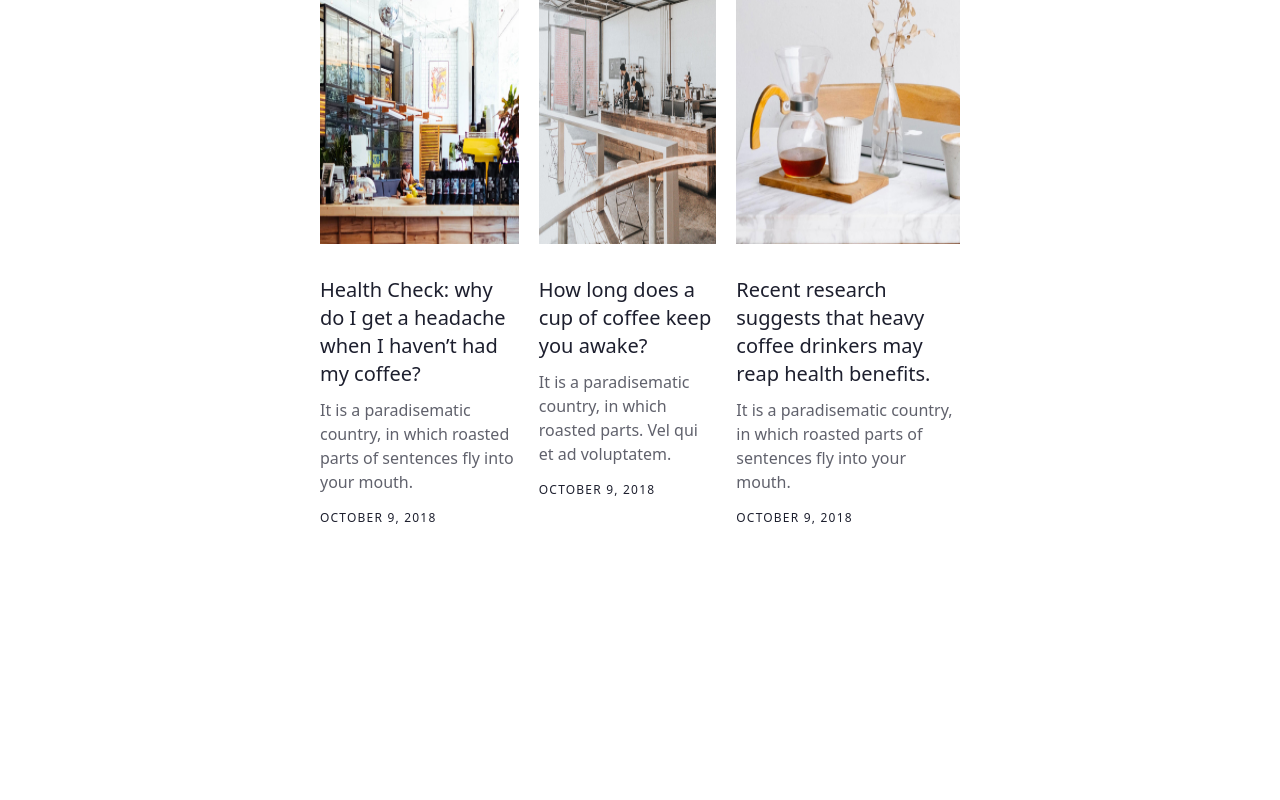
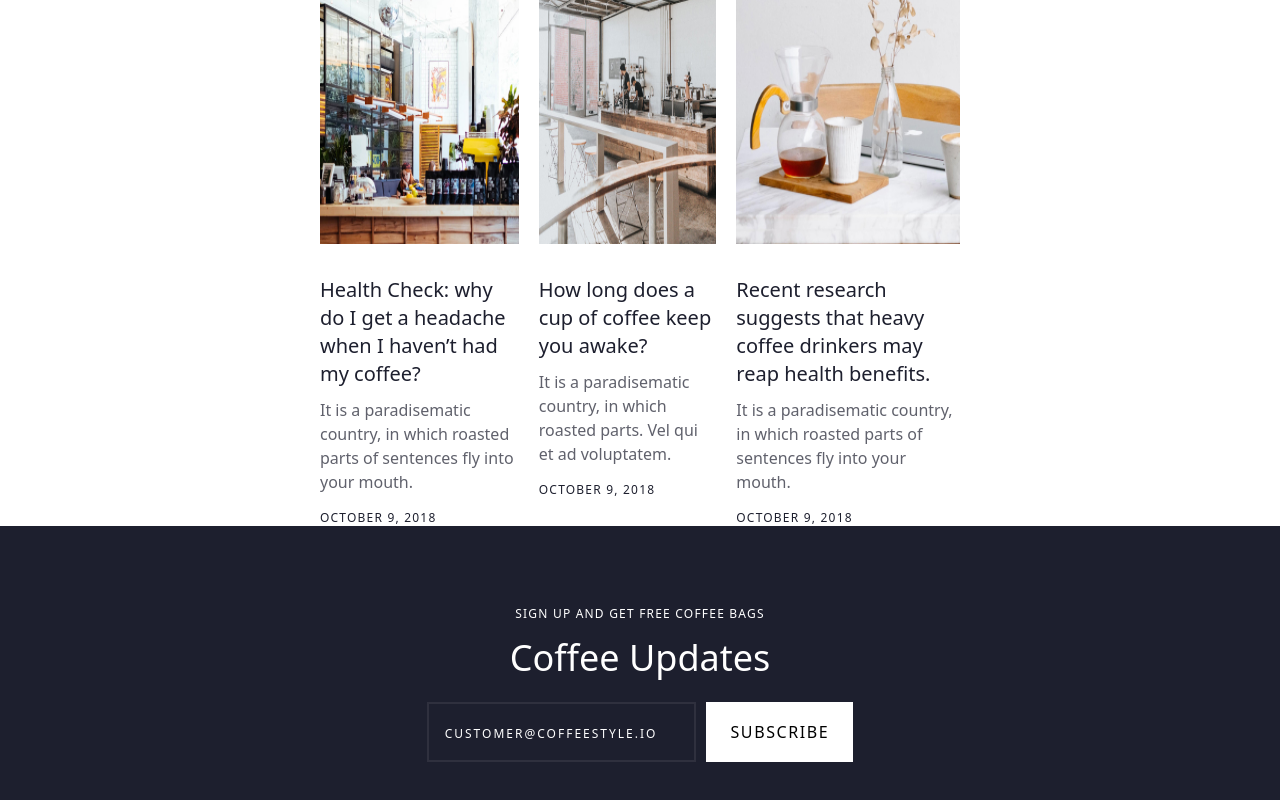
Before and after one commit to IskDev0/CoffeeStyle, a Nuxt app: page / in a window 1280 px wide. Shown: the part 4337-5137 px from the top of the page. Before the commit the page ends 4863 px from the top, so only its background shows below. Built offline with nearby package versions, Linux system fonts and the light colour scheme.

Commit message:
Added subscription section

```diff
--- /dev/null
+++ b/components/TheSubscribe.vue
@@ -0,0 +1,20 @@
+<template>
+  <section class="bg-[#1D1F2E] text-white text-center py-20">
+    <div class="w-1/3 mx-auto">
+<h1 class="tracking-widest uppercase text-xs">Sign up and get free coffee bags</h1>
+  <h2 class="text-4xl pt-4 pb-6">Coffee Updates</h2>
+  <form class="mb-6 flex gap-2.5 justify-center">
+    <input class="upper-placeholder bg-transparent p-4 border-2 border-[#2F303E] placeholder-white w-2/3 focus:outline-white" type="email" placeholder="customer@coffeestyle.io">
+    <input class="bg-white text-black uppercase tracking-widest py-4 px-6" type="submit" value="subscribe">
+  </form>
+    </div>
+  </section>
+</template>
+
+<style scoped>
+.upper-placeholder::placeholder {
+  text-transform: uppercase;
+  letter-spacing: 2px;
+  font-size: 12px;
+}
+</style>
--- a/layouts/default.vue
+++ b/layouts/default.vue
@@ -2,5 +2,9 @@
 <TheHeader/>
   <main class="pt-32 text-[#1D1F2E]">
   <slot/>
+    <TheSubscribe/>
   </main>
 </template>
+<script setup>
+
+</script>
```
